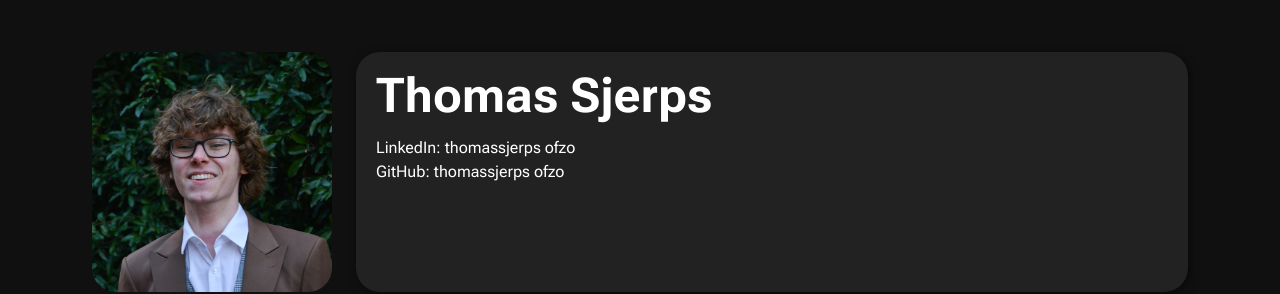
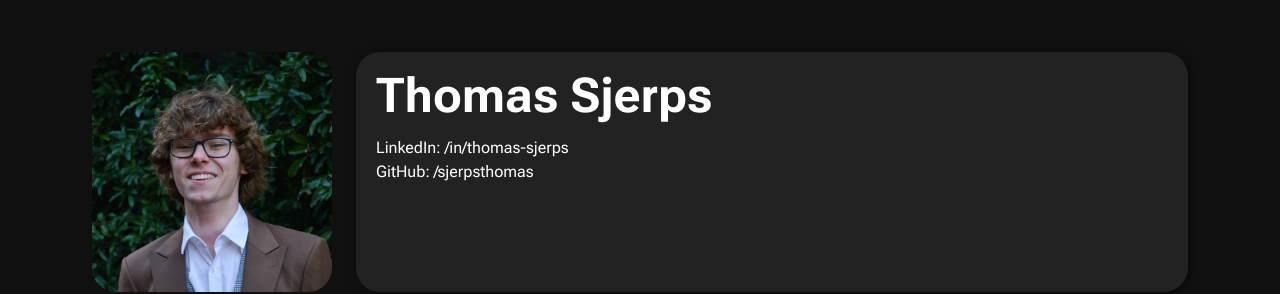
Before and after one commit to sjerpsthomas/website, a Next.js app: page /en/cv in a window 1280 px wide. Shown: the top 294 px of the page. Built offline with nearby package versions, Linux system fonts and the light colour scheme.

Commit message:
Add socials

```diff
--- a/src/components/header/Header.tsx
+++ b/src/components/header/Header.tsx
@@ -8,13 +8,25 @@ import {twMerge} from "tailwind-merge";
 const socials = {
   linkedIn: {
     name: "LinkedIn",
-    username: 'thomassjerps ofzo',
-    href: "google.com",
+    username: '/in/thomas-sjerps',
+    href: "https://www.linkedin.com/in/thomas-sjerps/",
   },
   gitHub: {
     name: "GitHub",
-    username: 'thomassjerps ofzo',
-    href: "https://github.com/gitHub",
+    username: '/sjerpsthomas',
+    href: "https://github.com/sjerpsthomas",
+  },
+
+  // Phone number and email are handled with environment variables
+  telephone: process.env.PHONE === undefined ? undefined : {
+    name: "Tel.",
+    username: process.env.PHONE,
+    href: undefined,
+  },
+  email: process.env.EMAIL === undefined ? undefined : {
+    name: "Email",
+    username: process.env.EMAIL,
+    href: `mailto:${process.env.EMAIL}`,
   }
 }
 
@@ -48,12 +60,15 @@ export function Header({locale, currentPage}: {locale: Locale, currentPage: Curr
 
         {/* Socials */}
         {
-          getDictKeys(dict.socials).map(it =>
-            <p key={it}>
-              {dict.socials[it].name}
-              {': '}
-              <a href={dict.socials[it].href}>{dict.socials[it].username}</a>
-            </p>
+          getDictKeys(dict.socials).map(it => {
+            if (dict.socials[it] === undefined) return;
+
+            return (<p key={it}>
+                {dict.socials[it].name}
+                {': '}
+                <a href={dict.socials[it].href}>{dict.socials[it].username}</a>
+              </p>);
+            }
           )
         }
 
```
